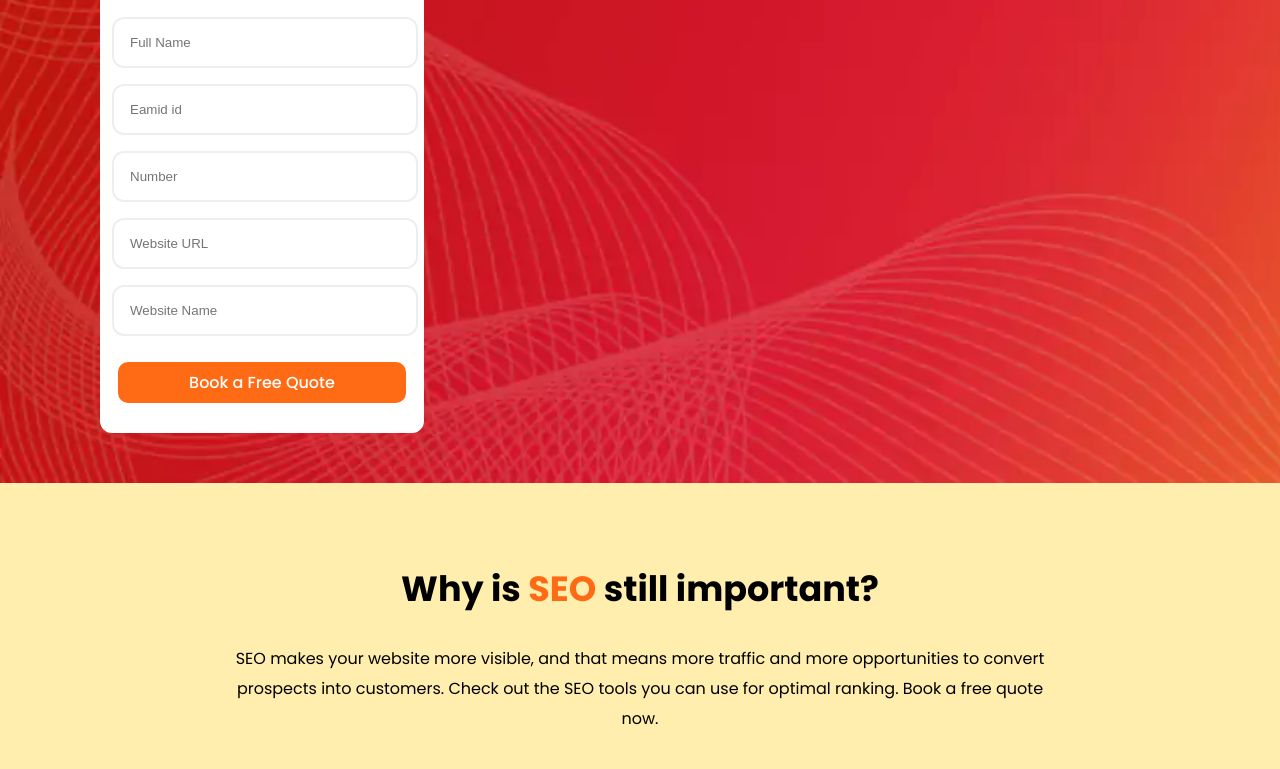
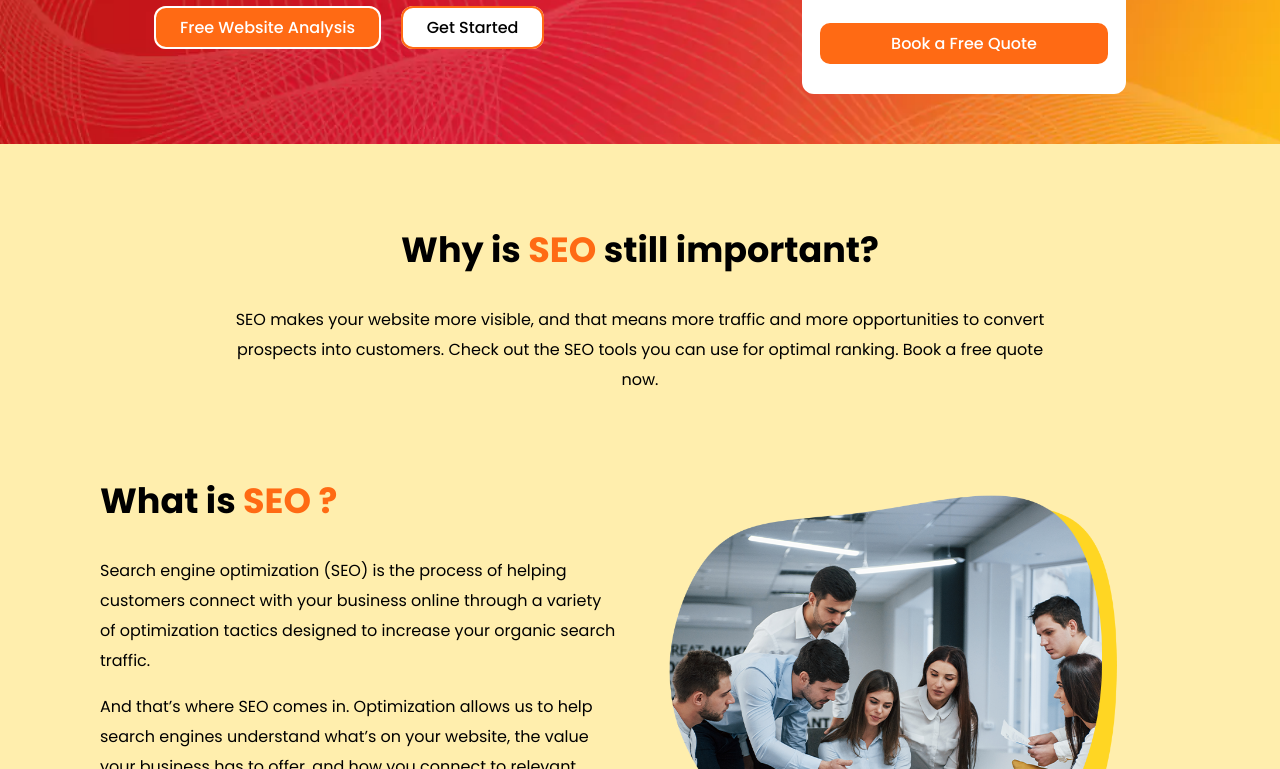
Before and after one commit to RishiKumarSoni/pnjClient, a plain HTML site: page index.html in a window 1280 px wide. Shown: the part 539-1308 px from the top of the page. Drawn offline with Linux system fonts and the light colour scheme.

```diff
--- a/css/style.css
+++ b/css/style.css
@@ -204,13 +204,14 @@
 
 /* .navigate:nth-child(3) {
     border-bottom: none;
-    /* cursor: text; */
+    cursor: text;
 } */
 
 /* _____________banner starts */
 
 .banner-wrapper {
     display: flex;
+    flex-direction: row;
     align-items: center;
     justify-content: space-around;
     margin-top: 50px;
```
